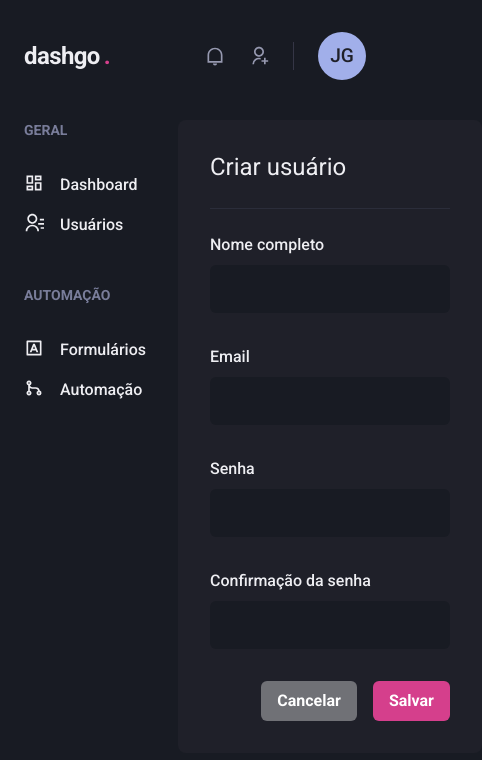
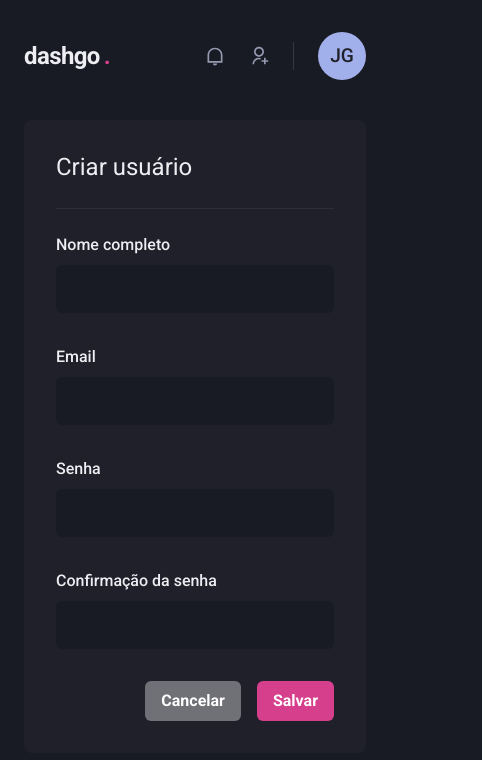
Before and after one commit to jgabriel1/dashgo, a Next.js app: page /users/create in a window 390 px wide. Shown: the top 760 px of the page, 482 px wide, since content can reach past the window. Built offline with nearby package versions, Linux system fonts and the light colour scheme.

Commit message:
Added responsive sidebar that becomes a drawer for smaller screens.

```diff
--- a/src/components/Sidebar/index.tsx
+++ b/src/components/Sidebar/index.tsx
@@ -1,30 +1,46 @@
-import { Box, Stack } from '@chakra-ui/react';
 import {
-  RiContactsLine,
-  RiDashboardLine,
-  RiGitMergeLine,
-  RiInputMethodLine,
-} from 'react-icons/ri';
+  Box,
+  Drawer,
+  DrawerContent,
+  DrawerHeader,
+  DrawerOverlay,
+  DrawerCloseButton,
+  DrawerBody,
+  useBreakpointValue,
+} from '@chakra-ui/react';
+import { useSidebarDrawer } from '../../hooks/sidebarDrawer';
 
-import { NavLink } from './NavLink';
-import { NavSection } from './NavSection';
+import { SidebarNav } from './SidebarNav';
 
 export function Sidebar() {
+  const { isOpen, onClose } = useSidebarDrawer();
+
+  const isDrawerSIdebar = useBreakpointValue({
+    base: true,
+    lg: false,
+  });
+
+  if (!isDrawerSIdebar) {
+    return (
+      <Box as="aside" w="64" mr="8">
+        <SidebarNav />
+      </Box>
+    );
+  }
+
   return (
-    <Box as="aside" w="64" mr="8">
-      <Stack spacing="12" align="flex-start">
-        <NavSection title="GERAL">
-          <NavLink icon={RiDashboardLine}>Dashboard</NavLink>
+    <Drawer isOpen={isOpen} placement="left" onClose={onClose}>
+      <DrawerOverlay>
+        <DrawerContent bg="gray.800" p="4">
+          <DrawerCloseButton mt="6" />
 
-          <NavLink icon={RiContactsLine}>Usuários</NavLink>
-        </NavSection>
+          <DrawerHeader>Navegação</DrawerHeader>
 
-        <NavSection title="AUTOMAÇÃO">
-          <NavLink icon={RiInputMethodLine}>Formulários</NavLink>
-
-          <NavLink icon={RiGitMergeLine}>Automação</NavLink>
-        </NavSection>
-      </Stack>
-    </Box>
+          <DrawerBody>
+            <SidebarNav />
+          </DrawerBody>
+        </DrawerContent>
+      </DrawerOverlay>
+    </Drawer>
   );
 }
```
